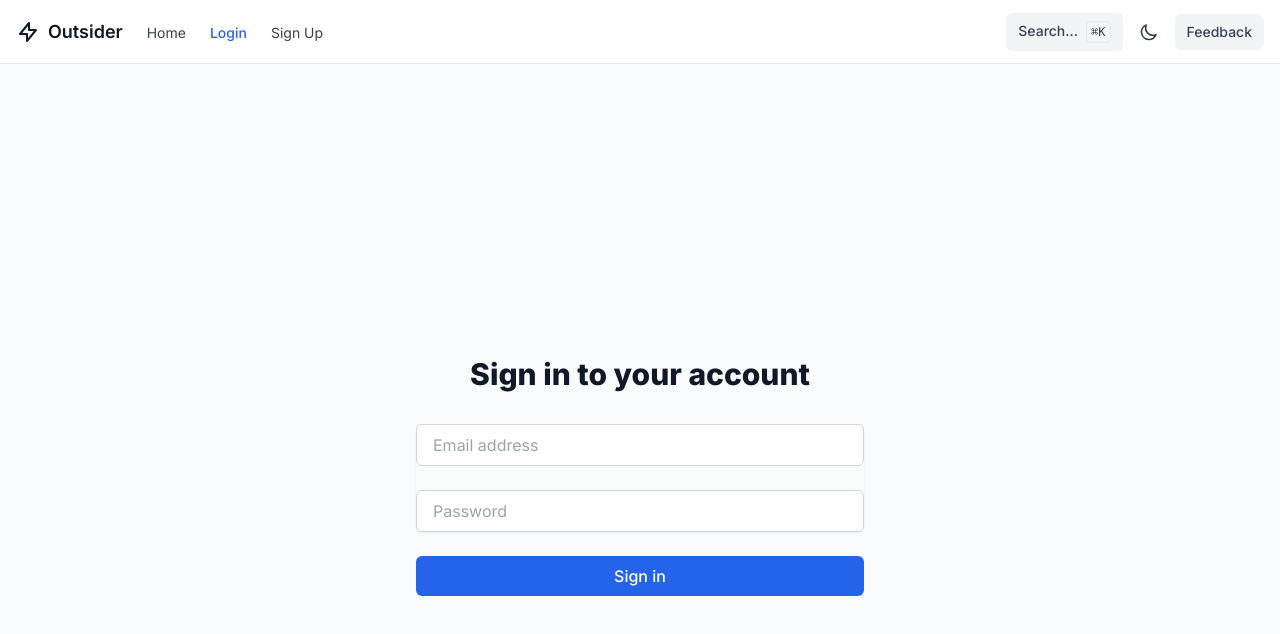
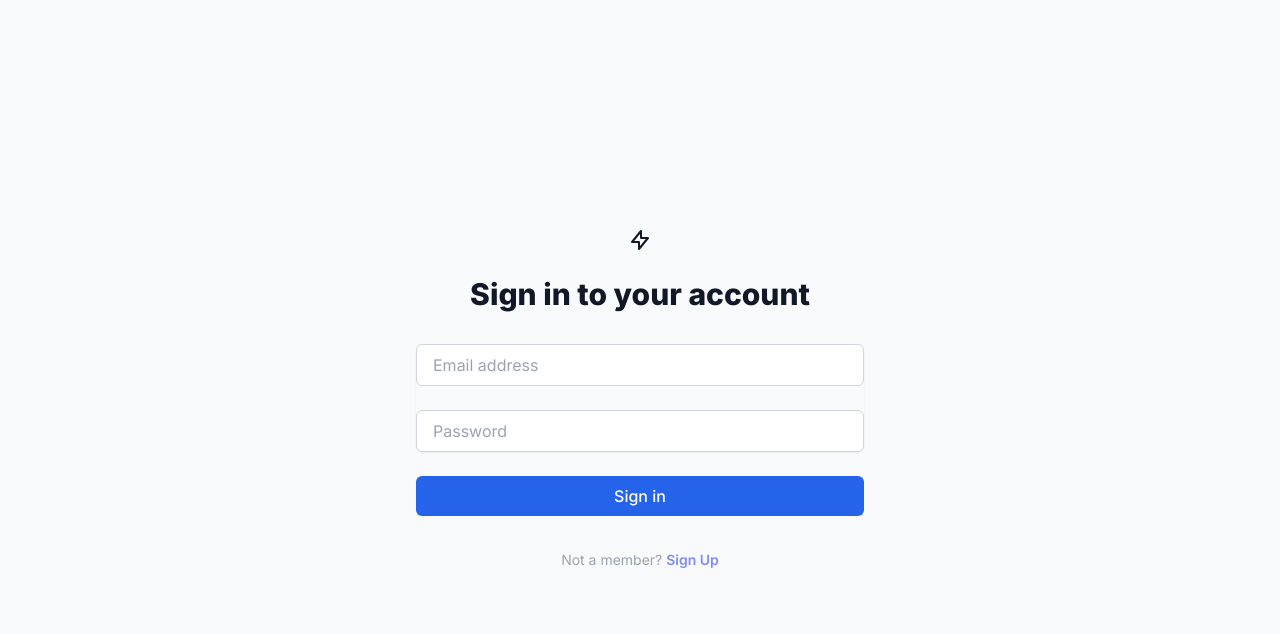
Before and after one commit to atulub35/outsider-react-client, a React (Create React App) app: page /login in a window 1280 px wide. Shown: the top 634 px of the page. Built offline with nearby package versions, Linux system fonts and the light colour scheme; no server answers.

Commit message:
fix login page, added signup link, fix api validation, UI fixes in header component

```diff
--- a/src/components/Dashboard.js
+++ b/src/components/Dashboard.js
@@ -4,21 +4,11 @@ import { useAuth } from '../context/AuthContext';
 import UsersList from './UsersList';
 
 const Dashboard = () => {
-    const { user, logout } = useAuth();
-
-    const handleLogout = () => {
-        logout();
-    };
-
+    const { user } = useAuth();
     return (
         <div className="bg-gray-200 dark:bg-gray-800 p-6 rounded-xl shadow-lg">
             <div className="flex justify-between items-center mb-6">
                 <h2 className="text-2xl font-semibold text-gray-800 dark:text-white">Welcome, {user?.name}!</h2>
-                <button
-                    onClick={handleLogout}
-                    className="px-4 py-2 bg-red-500 text-white rounded-lg hover:bg-red-600 transition-colors">
-                    Logout
-                </button>
             </div>
             <div className="grid grid-cols-1 md:grid-cols-2 gap-6">
                 <div className="bg-gray-50 dark:bg-gray-700 p-6 rounded-lg">
--- a/src/components/Header.js
+++ b/src/components/Header.js
@@ -22,7 +22,12 @@ const Header = () => {
         return () => window.removeEventListener('keydown', handleKeyDown)
     }, [])
 
+    const handleLogout = () => {
+        logout();
+    };
+
     return (
+        isAuthenticated && (
         <header className="sticky top-0 z-40 flex h-16 justify-between border-b bg-white px-4 dark:bg-gray-900 dark:border-gray-700">
             <div className="flex w-full select-none flex-row items-center">
                 {/* Logo and Brand */}
@@ -172,11 +177,11 @@ const Header = () => {
                         )}
                     </button>
                     <button
-                        className="inline-flex items-center justify-center gap-2 rounded-md bg-gray-100 px-3 py-2 text-sm font-medium text-gray-700 hover:bg-gray-200 dark:bg-gray-800 dark:text-gray-300 dark:hover:bg-gray-700"
-                        type="button"
-                        aria-label="Open feedback form"
-                    >
-                        Feedback
+                        onClick={handleLogout}
+                        className="px-4 py-2 bg-red-500 text-white rounded-lg hover:bg-red-600 transition-colors">
+                        <svg className="h-5 w-5" fill="none" viewBox="0 0 24 24" stroke="currentColor">
+                            <path strokeLinecap="round" strokeLinejoin="round" strokeWidth={2} d="M17 16l4-4m0 0l-4-4m4 4H7m6 4v1a3 3 0 01-3 3H6a3 3 0 01-3-3V7a3 3 0 013-3h4a3 3 0 013 3v1" />
+                        </svg>
                     </button>
                 </div>
             </div>
@@ -265,7 +270,7 @@ const Header = () => {
             {/* Search Modal */}
             <Search isOpen={isSearchOpen} onClose={() => setIsSearchOpen(false)} />
         </header>
-    )
+    ))
 }
 
 export default Header
--- a/src/components/Login.js
+++ b/src/components/Login.js
@@ -1,5 +1,5 @@
 import React, { useState } from 'react';
-import { useNavigate } from 'react-router-dom';
+import { NavLink, useNavigate } from 'react-router-dom';
 import { useAuth } from '../context/AuthContext';
 import useApi from '../hooks/useApi';
 
@@ -40,6 +40,11 @@ const Login = () => {
         <div className="min-h-screen flex items-center justify-center bg-gray-50 py-12 px-4 sm:px-6 lg:px-8">
             <div className="max-w-md w-full space-y-8">
                 <div>
+                    <div className="flex items-center justify-center">
+                        <svg className="h-6 w-6" fill="none" viewBox="0 0 24 24" stroke="currentColor">
+                            <path strokeLinecap="round" strokeLinejoin="round" strokeWidth={2} d="M13 10V3L4 14h7v7l9-11h-7z" />
+                        </svg>
+                    </div>
                     <h2 className="mt-6 text-center text-3xl font-extrabold text-gray-900">
                         Sign in to your account
                     </h2>
@@ -103,6 +108,14 @@ const Login = () => {
                         </button>
                     </div>
                 </form>
+                <p className="mt-6 text-center text-sm/6 text-gray-400">
+                    {"Not a member? "}
+                    <NavLink
+                        to="/signup"
+                        className="font-semibold text-indigo-400 hover:text-indigo-300">
+                        Sign Up
+                    </NavLink>
+                </p>
             </div>
         </div>
     );
--- a/src/components/UsersList.js
+++ b/src/components/UsersList.js
@@ -64,7 +64,7 @@ const UsersList = () => {
                         <h4 className="font-medium text-gray-800 dark:text-white">{user.name}</h4>
                         <p className="text-gray-600 dark:text-gray-300 text-sm">{user.email}</p>
                         <p className="text-gray-500 dark:text-gray-400 text-sm mt-2">
-                            Joined: {new Date(user.createdAt).toLocaleDateString()}
+                            Joined: {new Date(user.created_at).toLocaleDateString()}
                         </p>
                     </div>
                 ))}
--- a/src/context/AuthContext.js
+++ b/src/context/AuthContext.js
@@ -24,23 +24,10 @@ export const AuthProvider = ({ children }) => {
             }
 
             // Validate token with backend by making an authenticated request
-            // Try a common endpoint that requires authentication
-            // You can adjust this endpoint based on your backend API
-            const response = await axios.get(`${API_URL}/auth/me`, {
+            await axios.get(`${API_URL}/api/metrics`, {
                 headers: {
                     Authorization: `Bearer ${token}`
                 }
-            }).catch(async (error) => {
-                // If /auth/me doesn't exist, try /api/metrics or another endpoint
-                if (error.response?.status === 404) {
-                    // Try alternative endpoint
-                    return await axios.get(`${API_URL}/api/metrics`, {
-                        headers: {
-                            Authorization: `Bearer ${token}`
-                        }
-                    })
-                }
-                throw error
             })
 
             // If we get here, token is valid
```
